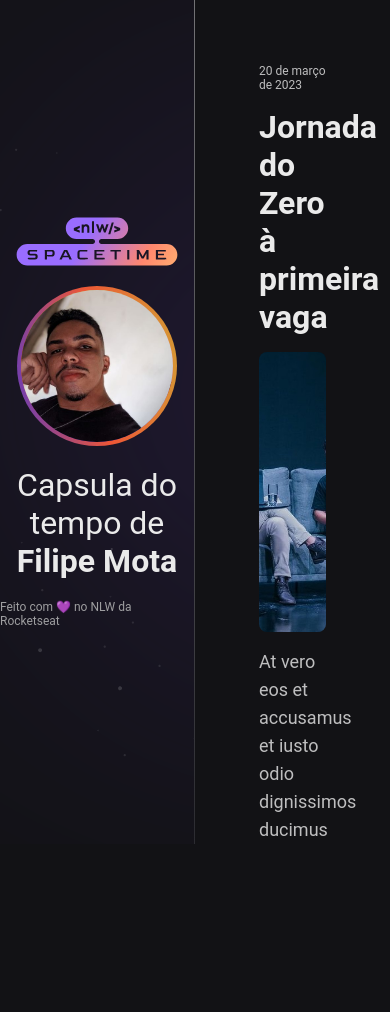
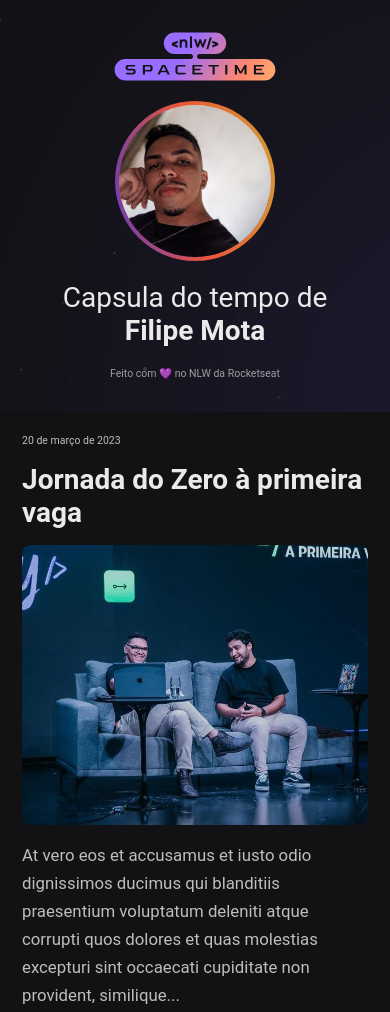
Before and after one commit to fmota-dev/projeto-nlw, a plain HTML site: page index.html in a window 390 px wide. Shown: the top 1012 px of the page. Before the commit the page ends 844 px from the top, so only its background shows below. Drawn offline with Linux system fonts and the light colour scheme.

Commit message:
update html e css
Responsividade

```diff
--- a/index.html
+++ b/index.html
@@ -21,6 +21,7 @@
 
       <span>Feito com 💜 no NLW da Rocketseat</span>
     </aside>
+
     <nav>
       <a
         class="memory"
@@ -29,10 +30,12 @@
       >
         <small>20 de março de 2023</small>
         <h1>Jornada do Zero à primeira vaga</h1>
+        <div>
           <img
             src="assets/jornada.png"
             alt="Rodrigo e Mayke apresentando o evento jornada do zero à primeira vaga"
           />
+        </div>
         <p>
           At vero eos et accusamus et iusto odio dignissimos ducimus qui
           blanditiis praesentium voluptatum deleniti atque corrupti quos dolores
@@ -48,10 +51,12 @@
       >
         <small>20 de março de 2023</small>
         <h1>Jornada do Zero à primeira vaga</h1>
+        <div>
           <img
             src="assets/jornada.png"
             alt="Rodrigo e Mayke apresentando o evento jornada do zero à primeira vaga"
           />
+        </div>
         <p>
           At vero eos et accusamus et iusto odio dignissimos ducimus qui
           blanditiis praesentium voluptatum deleniti atque corrupti quos dolores
@@ -67,10 +72,12 @@
       >
         <small>20 de março de 2023</small>
         <h1>Jornada do Zero à primeira vaga</h1>
+        <div>
           <img
             src="assets/jornada.png"
             alt="Rodrigo e Mayke apresentando o evento jornada do zero à primeira vaga"
           />
+        </div>
         <p>
           At vero eos et accusamus et iusto odio dignissimos ducimus qui
           blanditiis praesentium voluptatum deleniti atque corrupti quos dolores
--- a/style.css
+++ b/style.css
@@ -4,7 +4,35 @@
   box-sizing: border-box;
 }
 
+:root {
+  font-size: 16px;
+}
+
 @import url("https://fonts.googleapis.com/css2?family=Roboto:ital,wght@0,100;0,300;0,400;0,500;0,700;0,900;1,100;1,300;1,400;1,500;1,700;1,900&display=swap");
+
+::-webkit-scrollbar {
+  width: 8px;
+}
+
+::-webkit-scrollbar-track {
+  background-color: #2c2c31;
+}
+
+::-webkit-scrollbar-thumb {
+  background-color: #9e9ea0;
+}
+
+@keyframes entering {
+  from {
+    opacity: 0;
+    transform: translateY(-200px);
+  }
+
+  to {
+    opacity: 1;
+    transform: translateY(0);
+  }
+}
 
 body {
   background-color: #121215;
@@ -34,13 +62,17 @@ aside {
   background-size: auto 100;
 }
 
+aside * {
+  animation: entering 1.5s ease-in-out;
+}
+
 aside p {
-  font-size: 32px;
+  font-size: 2rem;
   text-align: center;
 }
 
 aside span {
-  font-size: 12px;
+  font-size: 0.75rem;
   color: #9e9ea0;
 }
 
@@ -59,6 +91,7 @@ nav {
   grid-area: timeline;
 
   overflow-y: scroll;
+  animation: entering 1.5s ease-in-out;
 }
 
 .memory {
@@ -71,11 +104,11 @@ nav {
 
 .memory small {
   color: #bebebf;
-  font-size: 12px;
+  font-size: 0.75rem;
 }
 
 .memory h1 {
-  font-size: 32px;
+  font-size: 2rem;
   color: #eaeaea;
 }
 
@@ -84,10 +117,47 @@ nav {
   height: 280px;
   object-fit: cover;
   border-radius: 8px;
+  transition: transform 0.3s ease-in-out;
+}
+
+.memory div {
+  width: 100%;
+  height: 280px;
+  overflow: hidden;
+  border-radius: 8px;
+}
+
+.memory img:hover {
+  transform: scale(1.1);
 }
 
 .memory p {
-  font-size: 18px;
+  font-size: 1.2rem;
   color: #bebebf;
   line-height: 28px;
 }
+
+@media (max-width: 768px) {
+  :root {
+    font-size: 14px;
+  }
+
+  body {
+    display: grid;
+    grid-template-columns: 1fr;
+    grid-template-rows: 0.2fr 0.8fr;
+    grid-template-areas:
+      "profile"
+      "timeline";
+  }
+
+  aside {
+    border-right: none;
+    padding: 32px 12px;
+  }
+
+  nav {
+    overflow-y: visible;
+    padding: 22px;
+  }
+}
```
Lines whose indentation alone changed are shown as unchanged.
